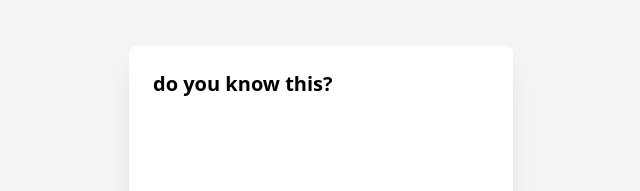
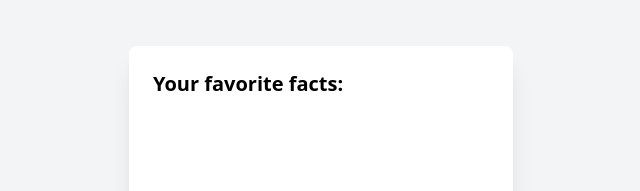
Before and after one commit to Nuclea88/Curious-facts, a website with bundled scripts: page index.html in a window 1280 px wide. Both pictures are taken after a click on the button "See your favorite facts!". Shown: the part 236-427 px from the top of the page, 319-959 px from the left. Built offline with nearby package versions, Linux system fonts and the light colour scheme.

Commit message:
fix: order and title in favorites section. Error in branch

```diff
--- a/index.html
+++ b/index.html
@@ -10,7 +10,7 @@
     <body class="bg-gray-100 min-h-screen flex items-center justify-center p-4">
         <main class = "app-container bg-white shadow-xl rounded-lg p-6 w-full max-w-sm">
             <section id="viewer" class="section-container">
-                <h1 class="text-xl font-bold mb-6 text-left">do you know this?</h1>
+                <h1 id="intro" class="text-xl font-bold mb-6 text-left">do you know this?</h1>
                 <div id="fact" class="min-h-12 text-center italic text-lg mb-6"></div>
                 <div id="buttons-container"class="fact-buttons flex flex-col items-center space-y-4 w-full">
                 <button hidden id="save-fact-btn" class="btn save-btn w-fit py-3 rounded-full text-white font-bold bg-gradient-to-r from-pink-500 to-fuchsia-600 hover:opacity-90 transition-opacity shadow-lg">
--- a/js/index.js
+++ b/js/index.js
@@ -7,8 +7,7 @@ let initialFactButton = document.getElementById("new-fact-btn");
 let addFavButton = document.getElementById("save-fact-btn");
 let fact = null;
 let favButton = document.getElementById("favorites-btn");
-let factButtonsContainer = document.getElementById('buttons-container')
-
+let intro = document.getElementById("intro");
 
 function favViewer (fact) {
         let view = document.createElement('p');
@@ -22,6 +21,8 @@ initialFactButton?.addEventListener("click", async () => {
         fact = await newFact();
         contentViewer.innerHTML = '';
         favPart.innerHTML = '';
+        intro.textContent ='Do you know this?';
+
         const factViewer = document.createElement('p');
         factViewer.classList.add('fact-text');
         factViewer.id ='fact-text';
@@ -45,11 +46,10 @@ addFavButton?.addEventListener("click",() =>{
 favButton?.addEventListener("click",() =>{
 
     favPart.innerHTML = '';
+    contentViewer.innerHTML = '';
     addFavButton.hidden = true;
     favButton.hidden = true;
-    initialFactButton.classList.add('flex-1');
-   // factButtonsContainer.classList.remove('flex-col', 'space-y-4');
-//factButtonsContainer.classList.add('flex-wrap', 'flex-row', 'gap-4');
+    intro.textContent ='Your favorite facts:';
 
     favArray.forEach((phrase, index) => {
         const favContainer = document.createElement('div');
@@ -68,8 +68,7 @@ favButton?.addEventListener("click",() =>{
             });
         favContainer.appendChild(phraseElement);
         favContainer.appendChild(deleteButton);
-        favPart.appendChild(favContainer);
-
+        contentViewer.appendChild(favContainer);
 });
 
 });
```
